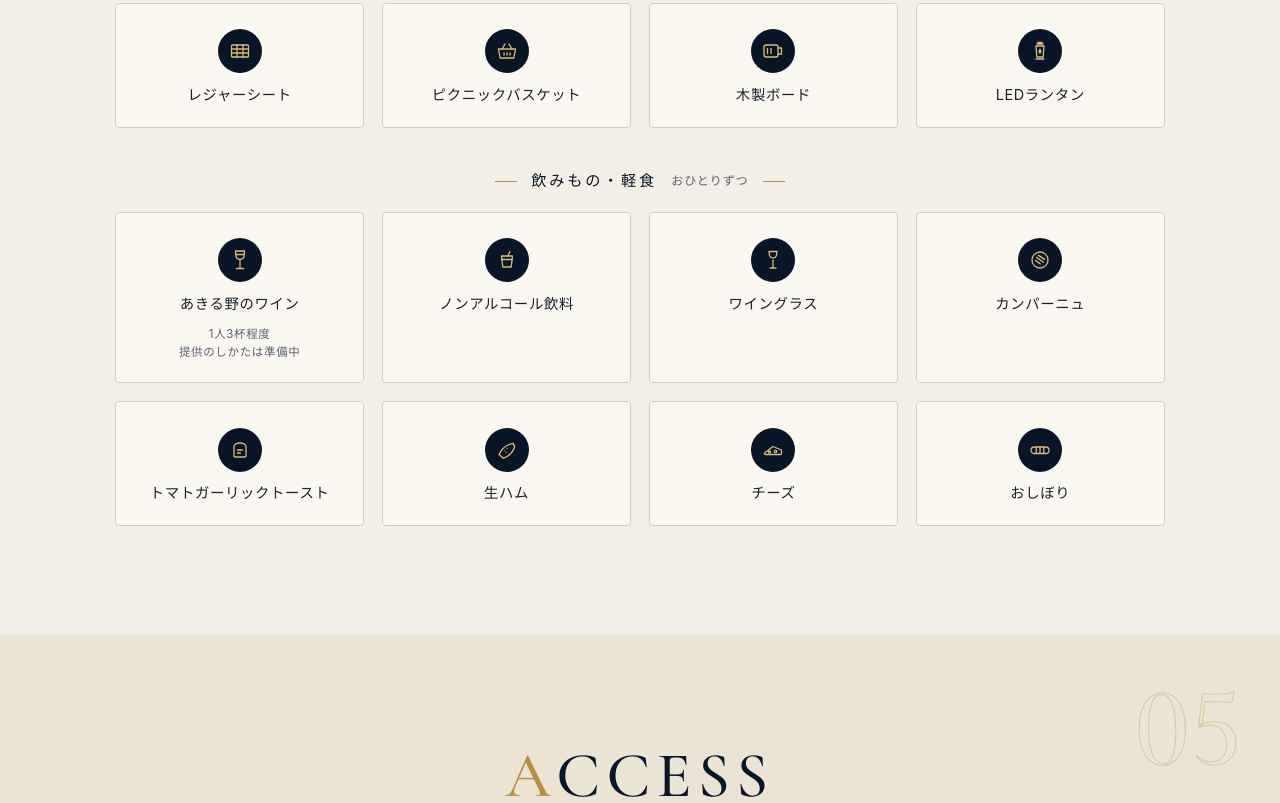
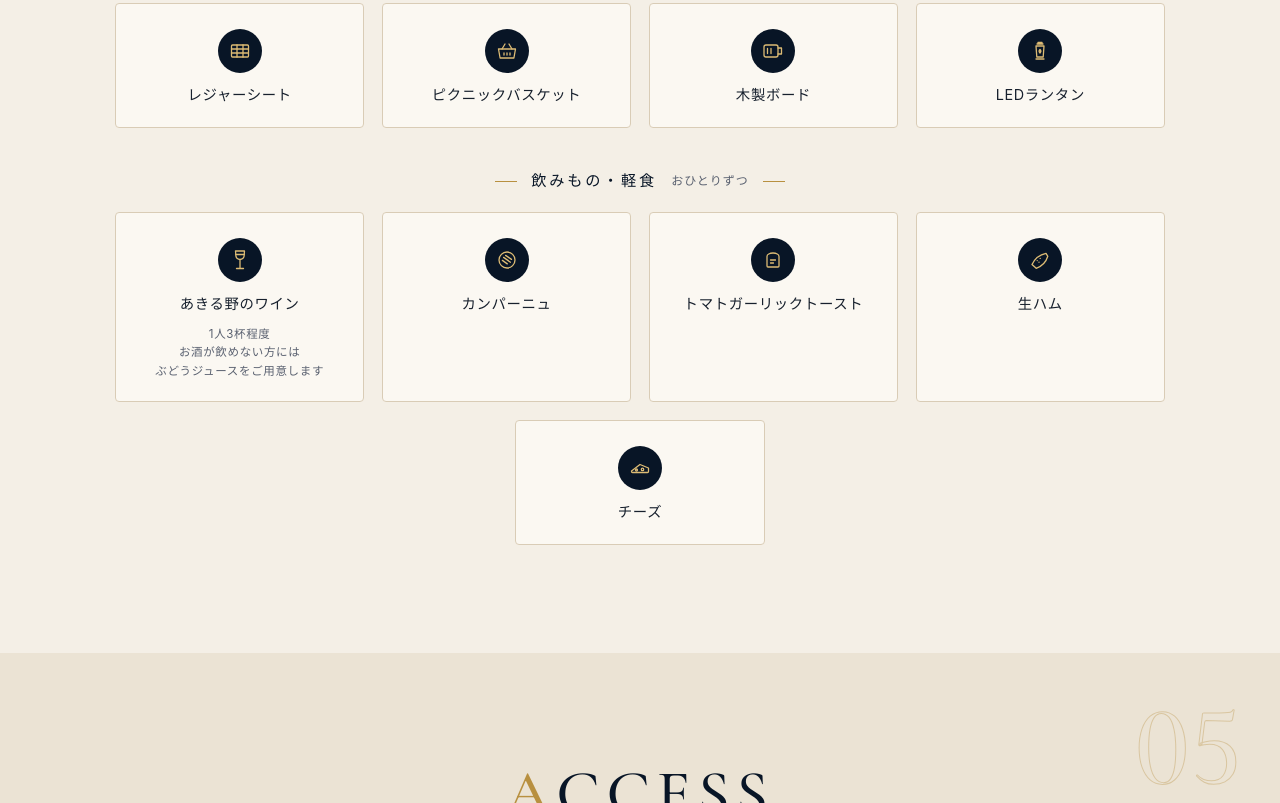
Before and after one commit to tktm-1018/akipic, a plain HTML site: page index.html in a window 1280 px wide. Shown: the part 4736-5539 px from the top of the page. Drawn offline with nearby package versions, Linux system fonts and the light colour scheme; animation ran at ten frames a second; a web font is replaced by a local one.

Commit message:
おしぼり・ノンアルコール飲料・ワイングラスを削除し、ワインにぶどうジュースの案内を追記
Co-Authored-By: Claude Opus 5 <noreply@anthropic.com>

```diff
--- a/index.html
+++ b/index.html
@@ -390,10 +390,11 @@
   .price-num small{ font-family:var(--sans); font-weight:400; font-size:.9rem; letter-spacing:.1em; color:var(--ink-sub); margin-left:.4em }
   .price-card p:last-child{ margin:0 }
   .incl-ttl{ margin:clamp(40px,5vw,64px) 0 1.4rem; text-align:center; font-family:var(--mincho); font-size:1rem; letter-spacing:.2em; color:var(--navy-900) }
-  .incl{ list-style:none; margin:0; padding:0; display:grid; gap:clamp(10px,1.4vw,18px);
-         grid-template-columns:repeat(4,minmax(0,1fr)) }
-  @media (max-width:860px){ .incl{ grid-template-columns:repeat(3,minmax(0,1fr)) } }
-  @media (max-width:520px){ .incl{ grid-template-columns:repeat(2,minmax(0,1fr)); gap:10px } }
+  /* 品数が変わっても中央にそろうように */
+  .incl{ list-style:none; margin:0; padding:0; display:flex; flex-wrap:wrap; justify-content:center;
+         gap:clamp(10px,1.4vw,18px) }
+  .incl li{ flex:1 1 200px; max-width:250px }
+  @media (max-width:520px){ .incl{ gap:10px } .incl li{ flex:1 1 140px } }
   .incl-sub{ display:flex; align-items:center; justify-content:center; gap:.9rem; margin:clamp(28px,3vw,40px) 0 1rem;
              font-family:var(--mincho); font-size:.95rem; letter-spacing:.18em; color:var(--navy-900) }
   .incl-sub::before, .incl-sub::after{ content:""; width:1.4rem; height:1px; background:var(--gold) }
@@ -901,14 +902,11 @@
     </ul>
     <p class="incl-sub blur-fade">飲みもの・軽食<span>おひとりずつ</span></p>
     <ul class="incl blur-fade">
-      <li><svg viewBox="0 0 24 24" aria-hidden="true"><path d="M7.5 3h9l-.4 5.2a4.2 4.2 0 0 1-8.2 0z"/><path d="M12 12.5V20M8.5 20.5h7M7.8 6.5h8.4"/></svg>あきる野のワイン<span class="note">1人3杯程度<br>提供のしかたは準備中</span></li>
-      <li><svg viewBox="0 0 24 24" aria-hidden="true"><path d="M6.5 8h11l-1.3 11H7.8z"/><path d="M15 3.5l-2.2 4.5M6.5 11.5h11"/></svg>ノンアルコール飲料</li>
-      <li><svg viewBox="0 0 24 24" aria-hidden="true"><path d="M8 3.5h8l-.6 4.2a3.7 3.7 0 0 1-6.8 0z"/><path d="M12 12v7.5M9 20h6"/></svg>ワイングラス</li>
+      <li><svg viewBox="0 0 24 24" aria-hidden="true"><path d="M7.5 3h9l-.4 5.2a4.2 4.2 0 0 1-8.2 0z"/><path d="M12 12.5V20M8.5 20.5h7M7.8 6.5h8.4"/></svg>あきる野のワイン<span class="note">1人3杯程度<br>お酒が飲めない方には<br>ぶどうジュースをご用意します</span></li>
       <li><svg viewBox="0 0 24 24" aria-hidden="true"><circle cx="12" cy="12" r="8"/><path d="M8.6 9.4l6.8 4.8M10.6 7.4l5.9 4M7.4 12.4l4.9 3.5"/></svg>カンパーニュ</li>
       <li><svg viewBox="0 0 24 24" aria-hidden="true"><path d="M6 8.5c0-2 2.7-3.5 6-3.5s6 1.5 6 3.5v9.5a1 1 0 0 1-1 1H7a1 1 0 0 1-1-1z"/><path d="M9.5 12h5M9.5 15h3"/></svg>トマトガーリックトースト</li>
       <li><svg viewBox="0 0 24 24" aria-hidden="true"><path d="M4 16.5c2.8-6 8-10 14-11.2l1.8 3c-1.8 6-5.8 10-11.6 12z"/><path d="M9.2 12.6h.01M12.2 10.4h.01M11 14.2h.01"/></svg>生ハム</li>
       <li><svg viewBox="0 0 24 24" aria-hidden="true"><path d="M3.5 15l8.5-6.5L20.5 12v3.5a1 1 0 0 1-1 1h-15a1 1 0 0 1-1-1z"/><circle cx="8.5" cy="14" r="1"/><circle cx="14.5" cy="13.4" r="1.2"/></svg>チーズ</li>
-      <li><svg viewBox="0 0 24 24" aria-hidden="true"><rect x="3" y="9" width="18" height="6.5" rx="3.25"/><path d="M8.2 9v6.5M12 9v6.5M15.8 9v6.5"/></svg>おしぼり</li>
     </ul>
   </div>
 </section>
@@ -1018,7 +1016,7 @@
     </header>
     <div class="acc faq blur-fade">
       <details><summary>子どもと行けますか？</summary>
-        <div class="acc__panel"><div class="acc__body"><span class="qa-a" aria-hidden="true"></span><p>はい、お子さま連れでもお越しいただけます。20歳未満の方にはお酒をお出しできませんが、お子さま向けの飲みものなどを別にご用意します。大人もお子さまも楽しい夜を過ごしていただけるよう、できるかぎりの準備をしてお待ちしています。</p></div></div></details>
+        <div class="acc__panel"><div class="acc__body"><span class="qa-a" aria-hidden="true"></span><p>はい、お子さま連れでもお越しいただけます。20歳未満の方にはお酒をお出しできませんが、お子さまには、ぶどうジュースをご用意します。大人もお子さまも楽しい夜を過ごしていただけるよう、できるかぎりの準備をしてお待ちしています。</p></div></div></details>
       <details><summary>途中で帰れますか？</summary>
         <div class="acc__panel"><div class="acc__body"><span class="qa-a" aria-hidden="true"></span><p>はい。15:00〜20:00 のあいだなら、いつ来て、いつ帰ってもかまいません。用具はスタッフに返してください。</p></div></div></details>
       <details><summary>雨が降ったらどうなりますか？</summary>
@@ -1028,7 +1026,7 @@
       <details><summary>食べものや飲みものを持ち込めますか？</summary>
         <div class="acc__panel"><div class="acc__body"><span class="qa-a" aria-hidden="true"></span><p>はい、お持ち込みいただけます。お好きな食べものや飲みものと一緒に、ゆっくりお過ごしください。ゴミは用具の返却のときにお渡しください。</p></div></div></details>
       <details><summary>お酒が飲めなくても楽しめますか？</summary>
-        <div class="acc__panel"><div class="acc__body"><span class="qa-a" aria-hidden="true"></span><p>はい。お酒以外の飲みものもご用意します。飲みものの持ち込みもできますので、星を見ながら思い思いに過ごしてください。</p></div></div></details>
+        <div class="acc__panel"><div class="acc__body"><span class="qa-a" aria-hidden="true"></span><p>はい。お酒が飲めない方には、ぶどうジュースをご用意します。飲みものの持ち込みもできますので、星を見ながら思い思いに過ごしてください。</p></div></div></details>
     </div>
   </div>
 </section>
```
